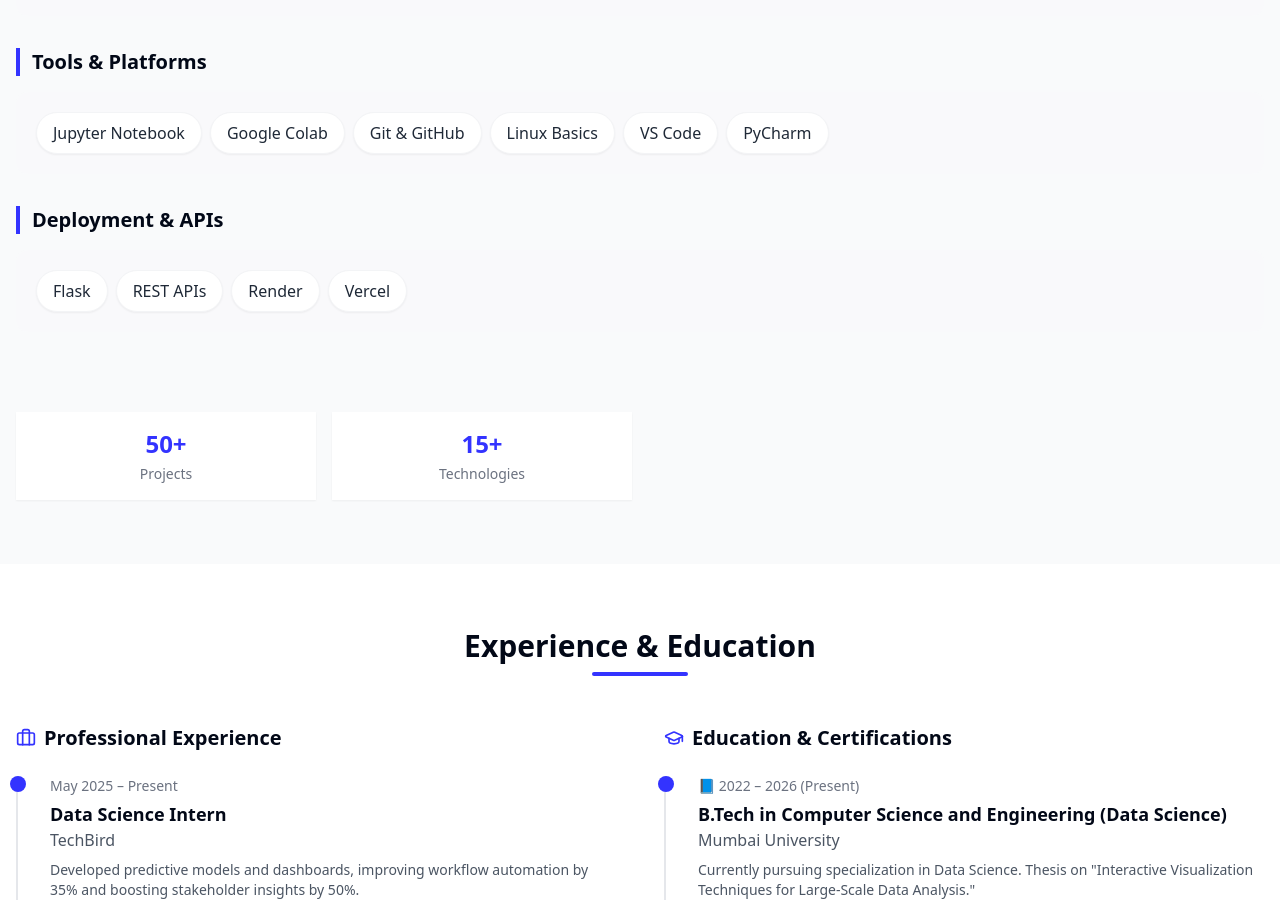
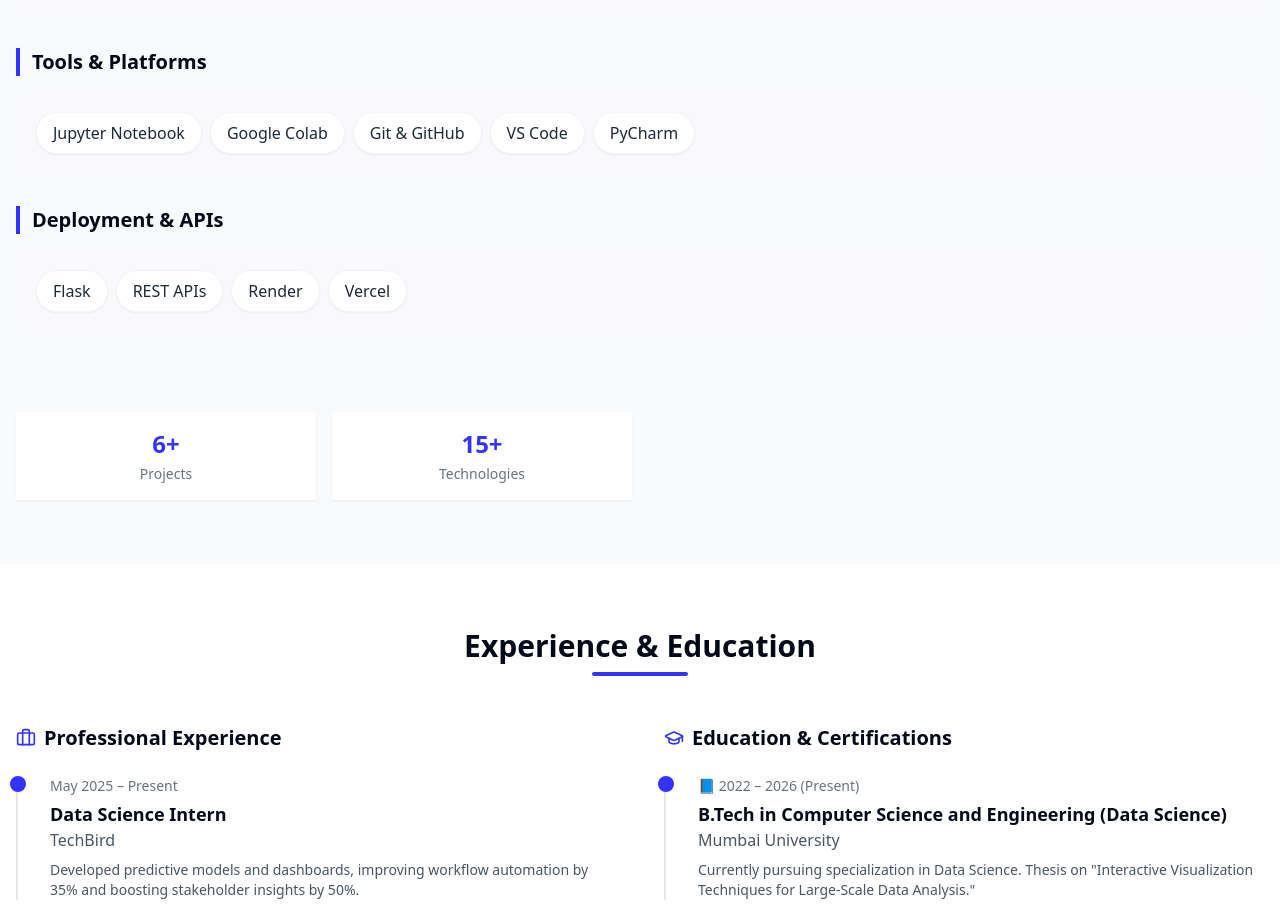
Before and after one commit to Gaurang2737/portfolio-site, a React (Vite) app in the folder client/: page / in a window 1280 px wide. Shown: the part 2100-3009 px from the top of the page. Built offline with nearby package versions, Linux system fonts and the light colour scheme.

Commit message:
Update project & technology numbers and skills

```diff
--- a/client/src/components/sections/Skills.tsx
+++ b/client/src/components/sections/Skills.tsx
@@ -19,7 +19,7 @@ const skillCategories = {
     "Model Evaluation", "Cross Validation", "Hyperparameter Tuning"
   ],
   "Tools & Platforms": [
-    "Jupyter Notebook", "Google Colab", "Git & GitHub", "Linux Basics", "VS Code", "PyCharm"
+    "Jupyter Notebook", "Google Colab", "Git & GitHub", "VS Code", "PyCharm"
   ],
   "Deployment & APIs": [
     "Flask", "REST APIs", "Render", "Vercel"
--- a/client/src/data/skills.ts
+++ b/client/src/data/skills.ts
@@ -48,7 +48,7 @@ export const areaOfExpertise: ExpertiseArea[] = [
 
 export const stats = [
   {
-    value: "50+",
+    value: "6+",
     label: "Projects"
   },
   {
```
